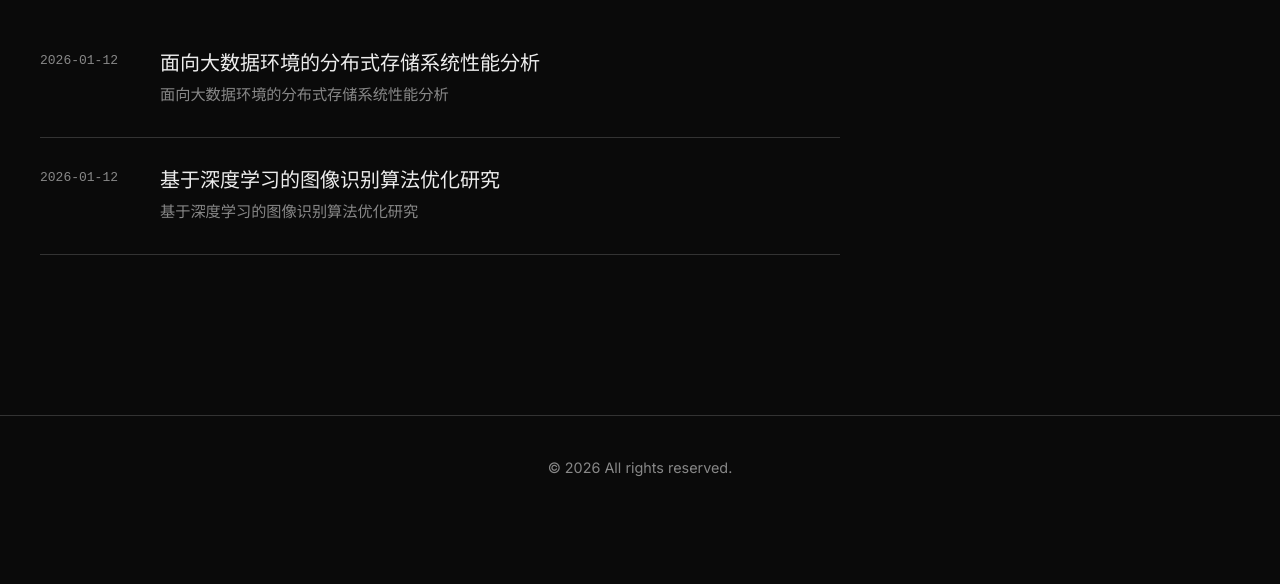
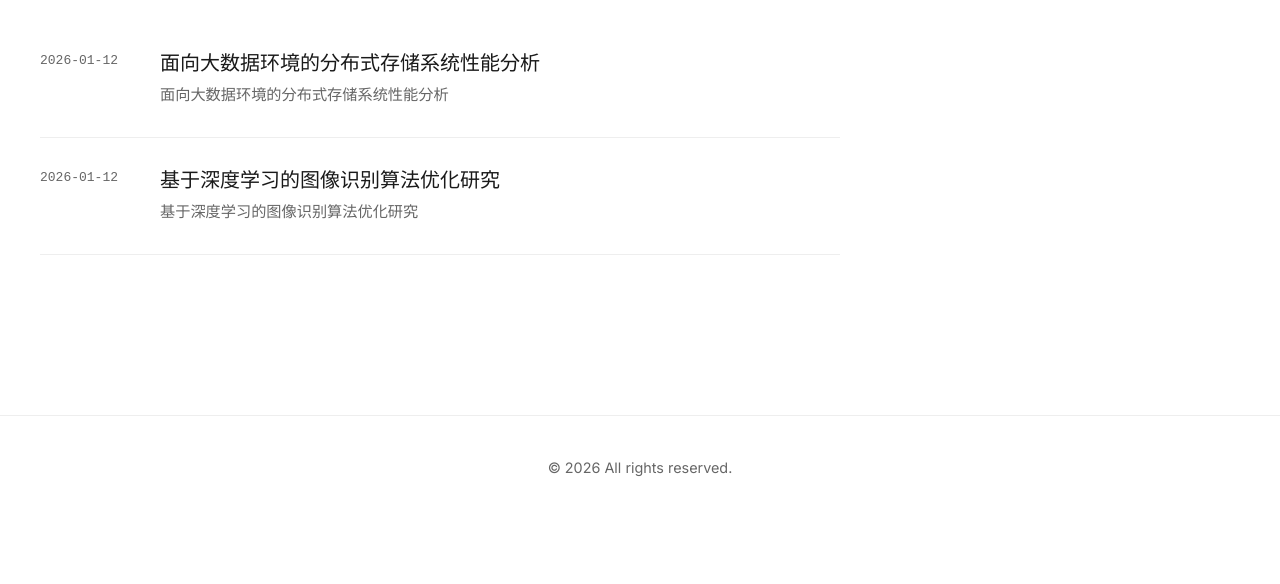
Before and after one commit to Jonny-English/my-portfolio33, a plain HTML site: page blog/index.html in a window 1280 px wide. Shown: the part 216-800 px from the top of the page. Drawn offline with Linux system fonts and the light colour scheme.

Commit message:
通过 EasyPortfolio 更新

```diff
--- a/blog/index.html
+++ b/blog/index.html
@@ -16,15 +16,15 @@
             @import url('https://fonts.googleapis.com/css2?family=Inter:wght@300;400;500;600&family=Instrument+Serif:ital@0;1&family=JetBrains+Mono:wght@400;500&family=Merriweather:wght@300;400&family=Oswald:wght@500&display=swap');
 
             :root {
-                --font-h: "JetBrains Mono", "Courier New", monospace;
+                --font-h: "Inter", -apple-system, BlinkMacSystemFont, sans-serif;
                 --font-b: "Inter", -apple-system, BlinkMacSystemFont, sans-serif;
-                --radius: 0px;
-                --shadow: none;
-                --bg: #0a0a0a;
-                --fg: #ededed;
-                --fg-muted: #888;
-                --border: #333;
-                --accent: #fff;
+                --radius: 8px;
+                --shadow: 0 4px 6px -1px rgba(0, 0, 0, 0.1);
+                --bg: #ffffff;
+                --fg: #1a1a1a;
+                --fg-muted: #666;
+                --border: #eee;
+                --accent: #000;
                 --max-w: 1200px;
                 --header-h: 80px;
             }
@@ -35,7 +35,7 @@
                 font-family: var(--font-b);
                 color: var(--fg);
                 line-height: 1.6;
-                background-color: #0a0a0a;
+                background-color: #ffffff;
                 min-height: 100vh;
                 -webkit-font-smoothing: antialiased;
             }
@@ -69,7 +69,7 @@
 
             /* Hero Styles */
             .hero-section { min-height: 60vh; display: flex; flex-direction: column; justify-content: center; }
-
+            .hero-section { text-align: center; align-items: center; } .hero-bio { max-width: 600px; margin: 0 auto; }
 
 
             .hero-bio { font-size: 1.25rem; color: var(--fg-muted); margin-bottom: 2rem; }
@@ -77,10 +77,10 @@
             /* Grid Styles */
             .projects-grid { display: grid; gap: 40px; }
 
+            .projects-grid { grid-template-columns: repeat(auto-fill, minmax(320px, 1fr)); }
 
 
 
-            .projects-grid { grid-template-columns: 1fr; max-width: 800px; margin: 0 auto; } .project-card { display: flex; gap: 30px; align-items: center; } .card-image { width: 200px; } @media(max-width:600px){.project-card{flex-direction:column; align-items:flex-start} .card-image{width:100%}}
 
             /* Card Styles */
             .project-card {
```
Also changed, not shown: blog/post-1768181946234-8eyaassap.html (+11 -11 lines), blog/post-1768182805549-dmvqb2i86.html (+11 -11 lines), index.html (+11 -11 lines), projects/index.html (+11 -11 lines), projects/project-1768143757285-r9suiqy3r.html (+11 -11 lines), projects/project-1768184111383-zt9kinris.html (+11 -11 lines), projects/project-1768184117241-nctbc6ryj.html (+11 -11 lines), projects/project-1768184124810-zxdhoz0va.html (+11 -11 lines).
